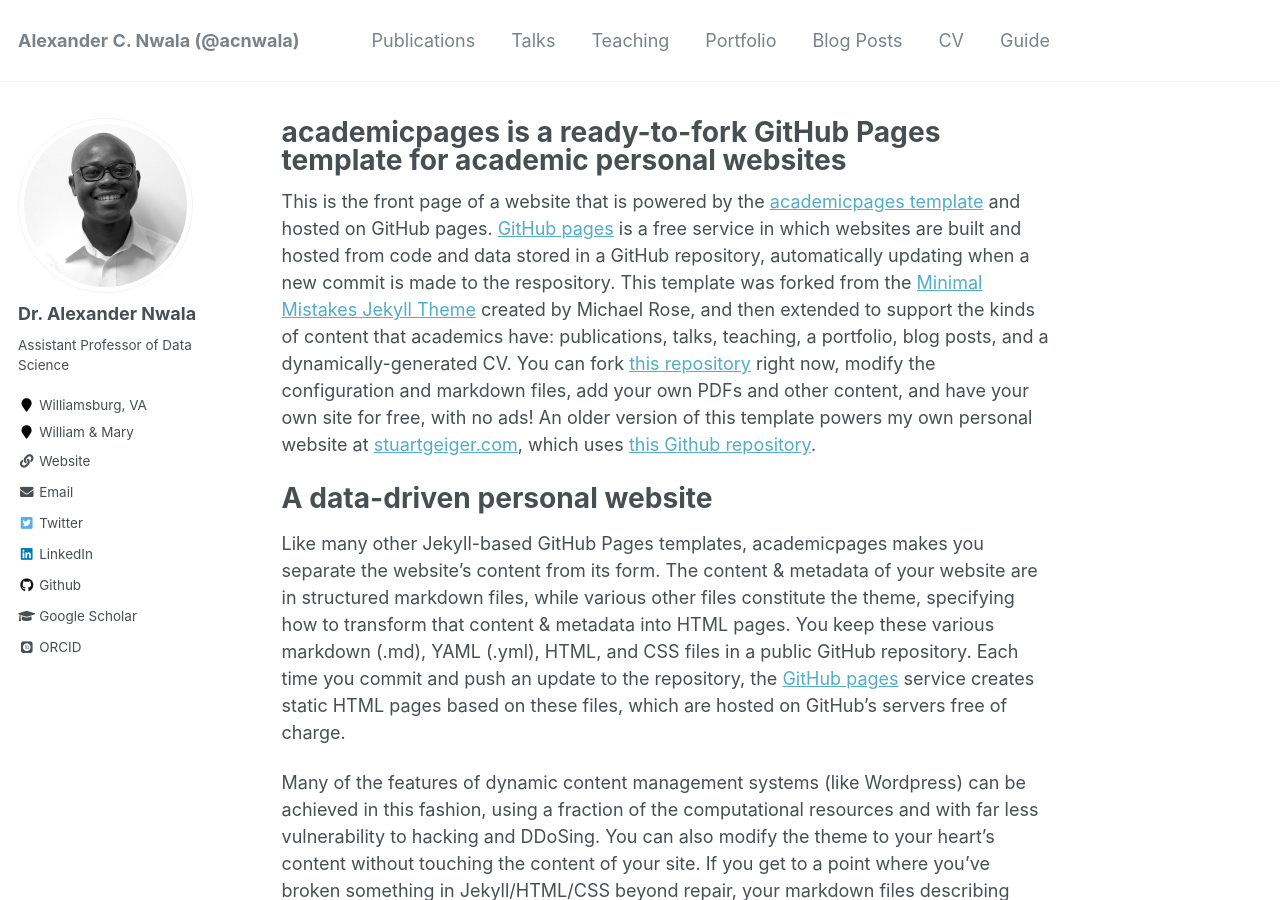
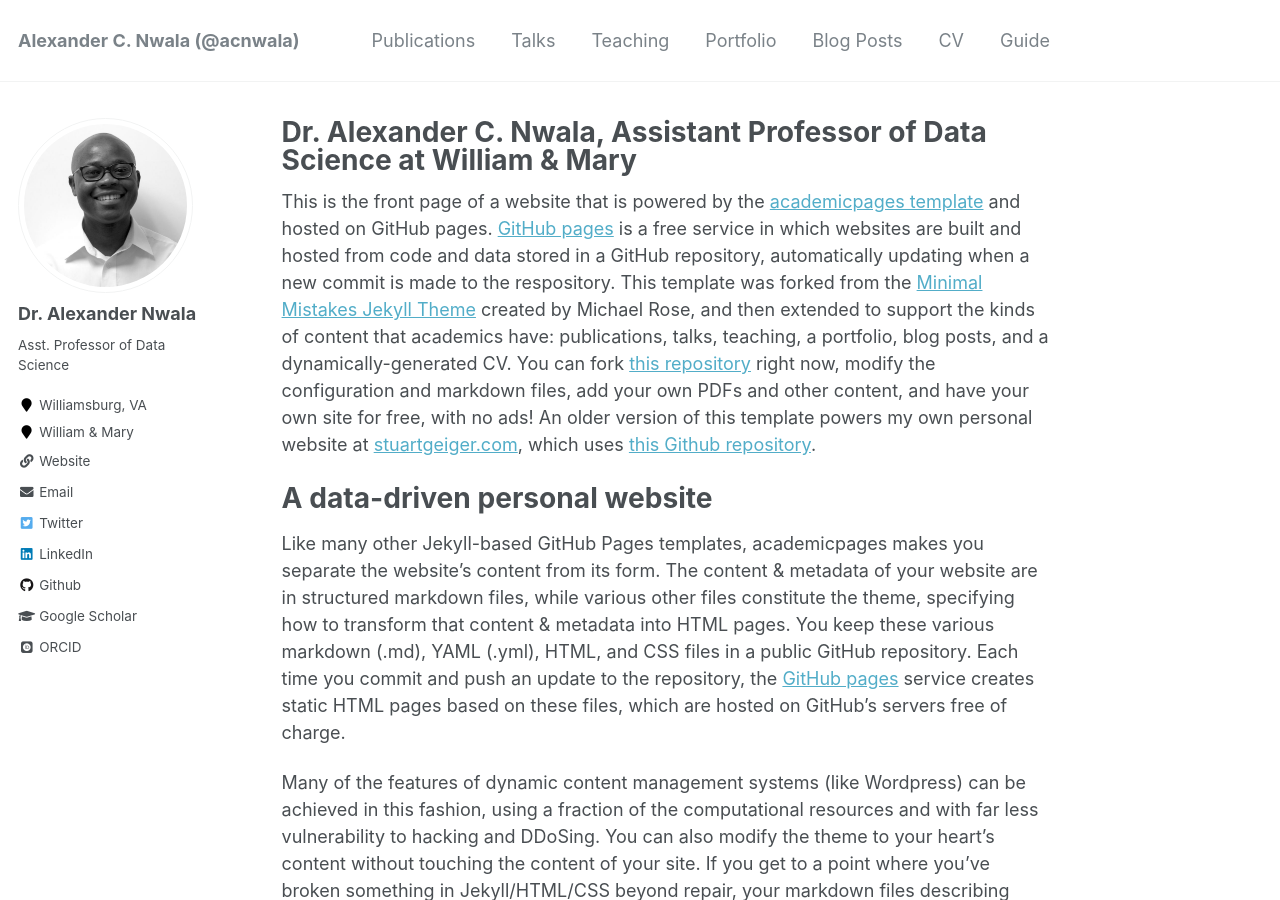
Before and after one commit to xandernwala/xandernwala.github.io, a Jekyll site: the page built from _pages/about.md, in a window 1280 px wide and 900 px high. Built offline with Jekyll 4.4.1, drawn with Linux system fonts in a browser that asks for light colours; some web fonts are replaced.

Commit message:
updating personal info

```diff
--- a/_config.yml
+++ b/_config.yml
@@ -82,7 +82,7 @@ analytics:
 author:
   name             : "Dr. Alexander Nwala"
   avatar           : "alexander_c_nwala.jpg"
-  bio              : "Assistant Professor of Data Science"
+  bio              : "Asst. Professor of Data Science"
   location         : "Williamsburg, VA"
   employer         : "William & Mary"
   employeruri      : "https://www.wm.edu/"
--- a/_pages/about.md
+++ b/_pages/about.md
@@ -1,6 +1,6 @@
 ---
 permalink: /
-title: "academicpages is a ready-to-fork GitHub Pages template for academic personal websites"
+title: "Dr. Alexander C. Nwala, Assistant Professor of Data Science at William & Mary"
 excerpt: "About me"
 author_profile: true
 redirect_from:
```
